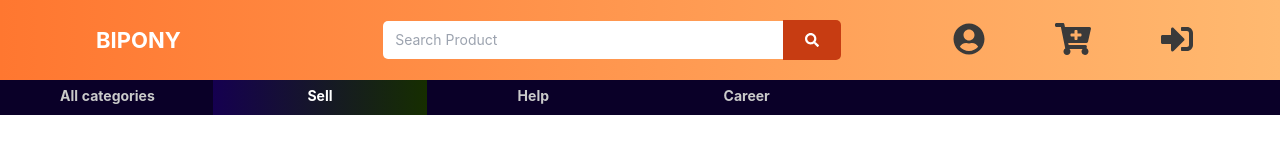
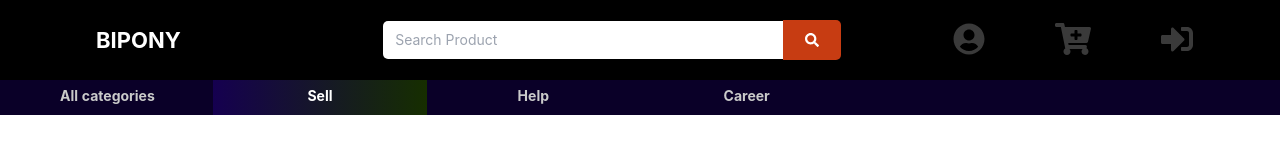
Before and after one commit to Cube-Maker/Bipony-Client, a Next.js app: page / in a window 1280 px wide. Shown: the top 143 px of the page. Built offline with nearby package versions, Linux system fonts and the light colour scheme; data requests are answered from the project's data file.

Commit message:
Nav Color Updated

```diff
--- a/src/layout/Header.module.css
+++ b/src/layout/Header.module.css
@@ -3,8 +3,8 @@
 
 .header {
     /* background-image: linear-gradient(to right, rgba(255, 119, 48, .5), rgba(255, 185, 112, .5)); */
-    background-image: linear-gradient(to right, #ff7730, #ffb970);
-    /* background-color: rgba(171, 235, 21, .5); */
+    /* background-image: linear-gradient(to right, #ff7730, #ffb970); */
+    background-color: rgb(0, 0, 0);
     color: #fff;
     padding: 20px 0;
     box-shadow: 2px 4px 3px rgba(0, 0, 0, .1);
```
Also changed, not shown: src/view/HomePage/component/NavCategory/NavCategory.js (deleted), src/view/HomePage/component/NavCategory/NavCategory.module.css (deleted).
